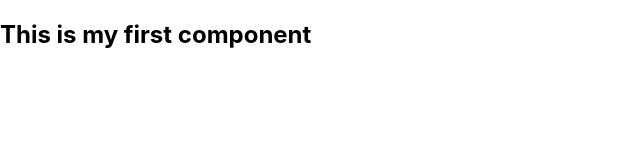
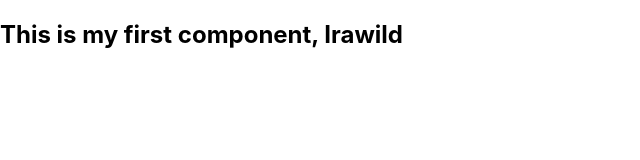
Before and after one commit to irawild/ecobikeapp, a React (Create React App) app: page / in a window 1280 px wide. Shown: the top 160 px of the page, without its empty margins (0-640 px from the left). Built offline with nearby package versions, Linux system fonts and the light colour scheme.

Commit message:
Start managing state on MyComponent

```diff
--- a/src/components/MyComponent.jsx
+++ b/src/components/MyComponent.jsx
@@ -1,11 +1,18 @@
-import React from 'react';
+import React, { useState, useEffect } from "react";
 
 const MyComponent = (props) => {
+  const [user, setUser] = useState(null);
+
+  useEffect(() => {
+    setUser({ name: "Irawild", age: 46 });
+    return () => {};
+  }, []);
+
   return (
     <div>
-      <h2>This is my first component</h2>
+      <h2>This is my first component, {user && user.name} </h2>
     </div>
   );
 };
 
-export default MyComponent
+export default MyComponent;
```
